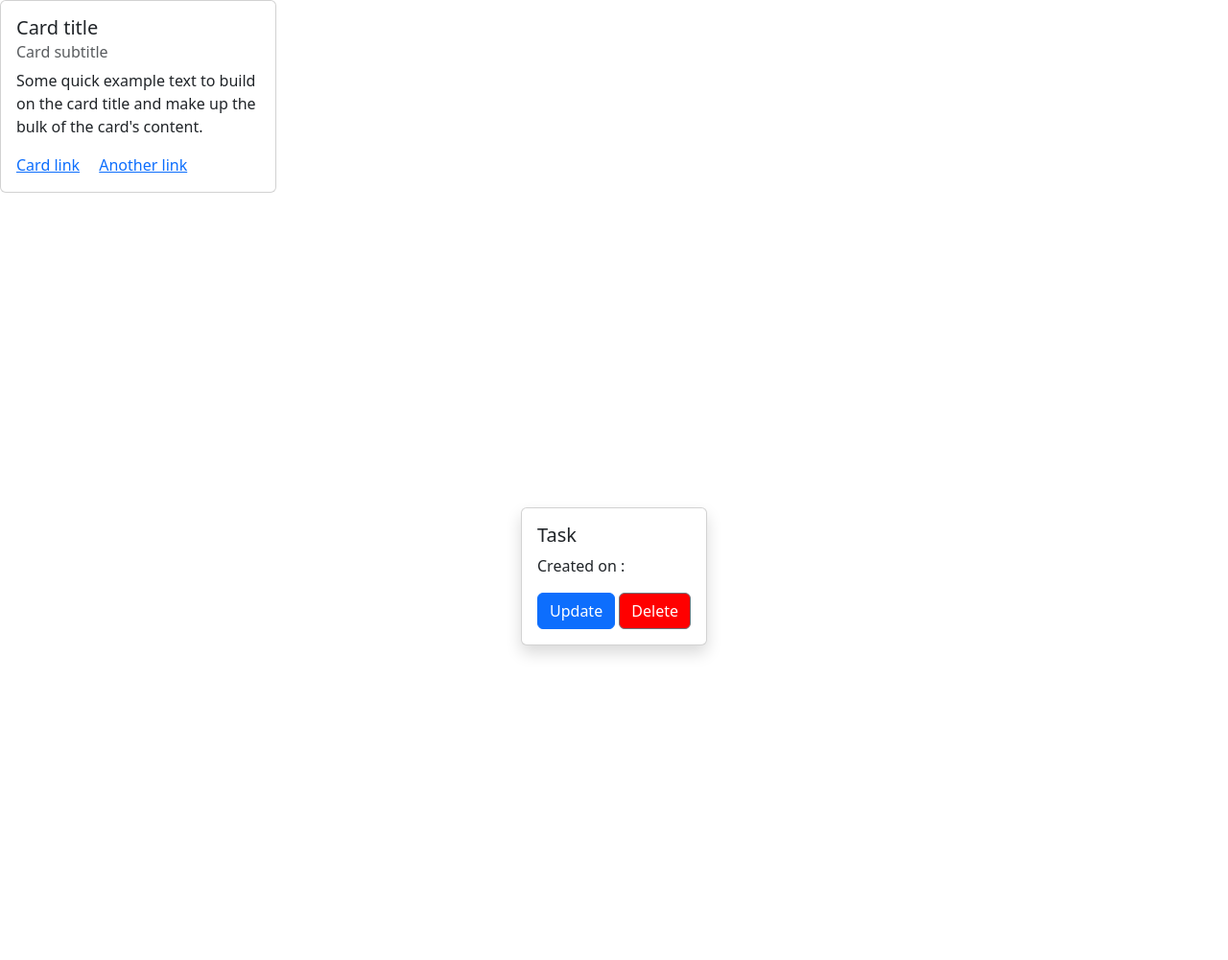
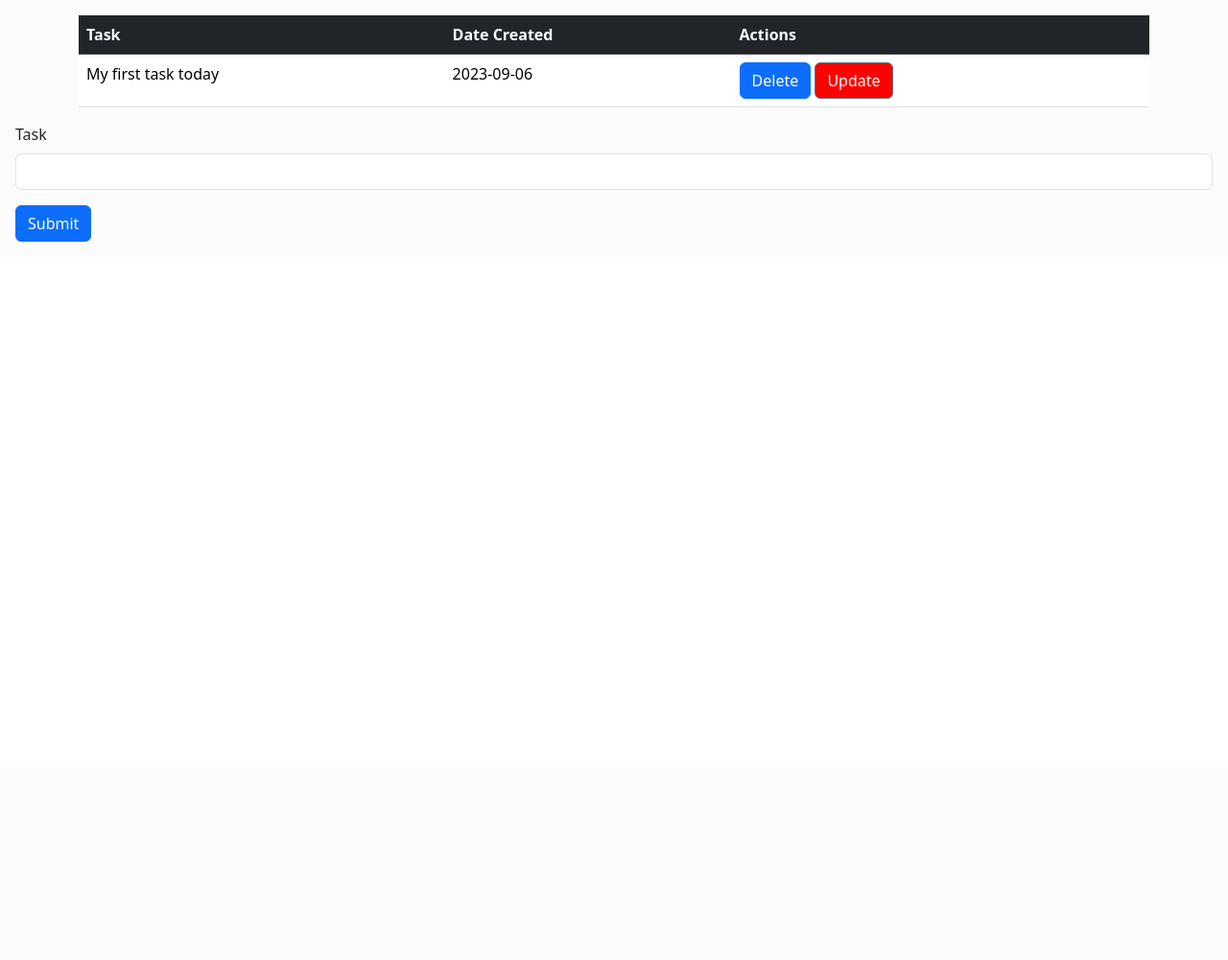
Before and after one commit to Data4i/Todo-App, a Flask app: page / in a window 1280 px wide. Shown: the whole page at 96% size. After the commit the page ends 252 px from the top, so only its background shows below. Run offline with Flask 3, Linux system fonts and the light colour scheme; data comes from the database, SQL or seed files in the repository; both versions use the stored data as it was after the commit.

Commit message:
completely created the create update and delete functionality.Also added the upate html page

```diff
--- a/app.py
+++ b/app.py
@@ -1,4 +1,4 @@
-from flask import Flask, render_template, url_for
+from flask import Flask, render_template, url_for, request, redirect
 from flask_sqlalchemy import SQLAlchemy
 from datetime import datetime
 
@@ -15,9 +15,48 @@ class Todo(db.Model):
         return f'<Task {self.id}>'
 
 
-@app.route('/')
+@app.route('/', methods = ['POST', 'GET'])
 def index():
-    return render_template('index.html')
+    if request.method == 'POST':
+        task_content = request.form['content']
+        new_task = Todo(content = task_content)
+
+        try:
+            db.session.add(new_task)
+            db.session.commit()
+            return redirect('/')
+        except:
+            return 'There was an issue adding your task'
+
+    else:
+        tasks = Todo.query.order_by(Todo.date_created).all()
+        return render_template('index.html', tasks = tasks)
+
+
+@app.route('/delete/<int:id>')
+def delete(id):
+    task_to_delete = Todo.query.get_or_404(id)
+
+    try:
+        db.session.delete(task_to_delete)
+        db.session.commit()
+        return redirect('/')
+    except:
+        return 'There was a problem deleting that task'
+
+@app.route('/update/<int:id>', methods = ['GET', 'POST'])
+def update(id):
+    task = Todo.query.get_or_404(id)
+    if request.method == 'POST':
+        task.content = request.form['content']
+
+        try:
+            db.session.commit()
+            return redirect('/')
+        except:
+            return 'Something went wrong during update'
+    else:
+        return render_template('update.html', task = task)
 
 if __name__ == '__main__':
     app.run(debug=True)
--- a/static/css/main.css
+++ b/static/css/main.css
@@ -1,10 +1,4 @@
 body {
     margin: 0;
-    align-items: center;
-    justify-content: center;
     /* font-family: sans-serif; */
 }
-
-/* .card {
-
-} */
--- a/templates/base.html
+++ b/templates/base.html
@@ -3,12 +3,14 @@
 <head>
     <meta charset="UTF-8">
     <meta name="viewport" content="width=device-width, initial-scale=1.0">
-    <link rel="stylesheet" href="{{ url_for('static', filename = 'css/main.css') }}">
+    <!-- <link rel="stylesheet" href="{{ url_for('static', filename = 'css/main.css') }}"> -->
     <link href="https://cdn.jsdelivr.net/npm/bootstrap@5.3.1/dist/css/bootstrap.min.css" rel="stylesheet" integrity="sha384-4bw+/aepP/YC94hEpVNVgiZdgIC5+VKNBQNGCHeKRQN+PtmoHDEXuppvnDJzQIu9" crossorigin="anonymous">
     {% block head %}{% endblock %}
 </head>
 <body>
-    {% block body %}{% endblock %}
-    <link href="https://cdn.jsdelivr.net/npm/bootstrap@5.3.1/dist/css/bootstrap.min.css" rel="stylesheet" integrity="sha384-4bw+/aepP/YC94hEpVNVgiZdgIC5+VKNBQNGCHeKRQN+PtmoHDEXuppvnDJzQIu9" crossorigin="anonymous">
+    <div class="p-3 mb-2 bg-light-subtle text-emphasis-light">
+        {% block body %}{% endblock %}
+    </div>
+    <script src="https://cdn.jsdelivr.net/npm/bootstrap@5.3.1/dist/js/bootstrap.bundle.min.js" integrity="sha384-HwwvtgBNo3bZJJLYd8oVXjrBZt8cqVSpeBNS5n7C8IVInixGAoxmnlMuBnhbgrkm" crossorigin="anonymous"></script>
 </body>
 </html>
--- a/templates/index.html
+++ b/templates/index.html
@@ -6,43 +6,36 @@
 
 
 {% block body %}
-<!-- <div class = 'content'>
-    <h1>Task Master</h1>
-    <table>
+<!-- class = content -->
+<div class="container d-flex justify-content-center align-items-top" >
+    <table class="table">
+        <thead class="table-dark">
             <tr>
                 <th>Task</th>
-            <th>Added</th>
+                <th>Date Created</th>
                 <th>Actions</th>
             </tr>
+        </thead>
+        <tbody>
+            {% for task in tasks %}
                 <tr>
-            <td></td>
-            <td></td>
+                    <td>{{task.content}}</td>
+                    <td>{{task.date_created.date()}}</td>
                     <td>
-                <a href="">Delete</a>
-                <a href="">Update</a>
+                        <a href="/delete/{{task.id}}" class = 'btn btn-primary'>Delete</a>
+                        <a href="/update/{{task.id}}" style = 'background-color: red' class = 'btn btn-secondary'>Update</a>
                     </td>
                 </tr>
+            {% endfor %}
+        </tbody>
     </table>
-</div> -->
-
-<div class="card" style="width: 18rem;">
-  <div class="card-body">
-    <h5 class="card-title">Card title</h5>
-    <h6 class="card-subtitle mb-2 text-body-secondary">Card subtitle</h6>
-    <p class="card-text">Some quick example text to build on the card title and make up the bulk of the card's content.</p>
-    <a href="#" class="card-link">Card link</a>
-    <a href="#" class="card-link">Another link</a>
-  </div>
 </div>
 
-<div class="container d-flex justify-content-center align-items-center" style="height: 100vh;">
-    <div class="card shadow">
-        <div class="card-body">
-            <h5 class="card-title">Task</h5>
-            <p class="card-text">Created on :</p>
-            <a href="#" class="btn btn-primary">Update</a>
-            <a href="#" style = 'background-color: red' class="btn btn-secondary">Delete</a>
+<form action = '/' method = 'POST'>
+  <div class="mb-3">
+    <label class="form-label">Task</label>
+    <input type="text" name = 'content' id = 'content' class="form-control">
   </div>
-    </div>
-</div>
+  <button type="submit" class="btn btn-primary">Submit</button>
+</form>
 {% endblock %}
```
Also changed, not shown: templates/update.html (added, +16 -0 lines), instance/todo.db. Lines whose indentation alone changed are shown as unchanged.
